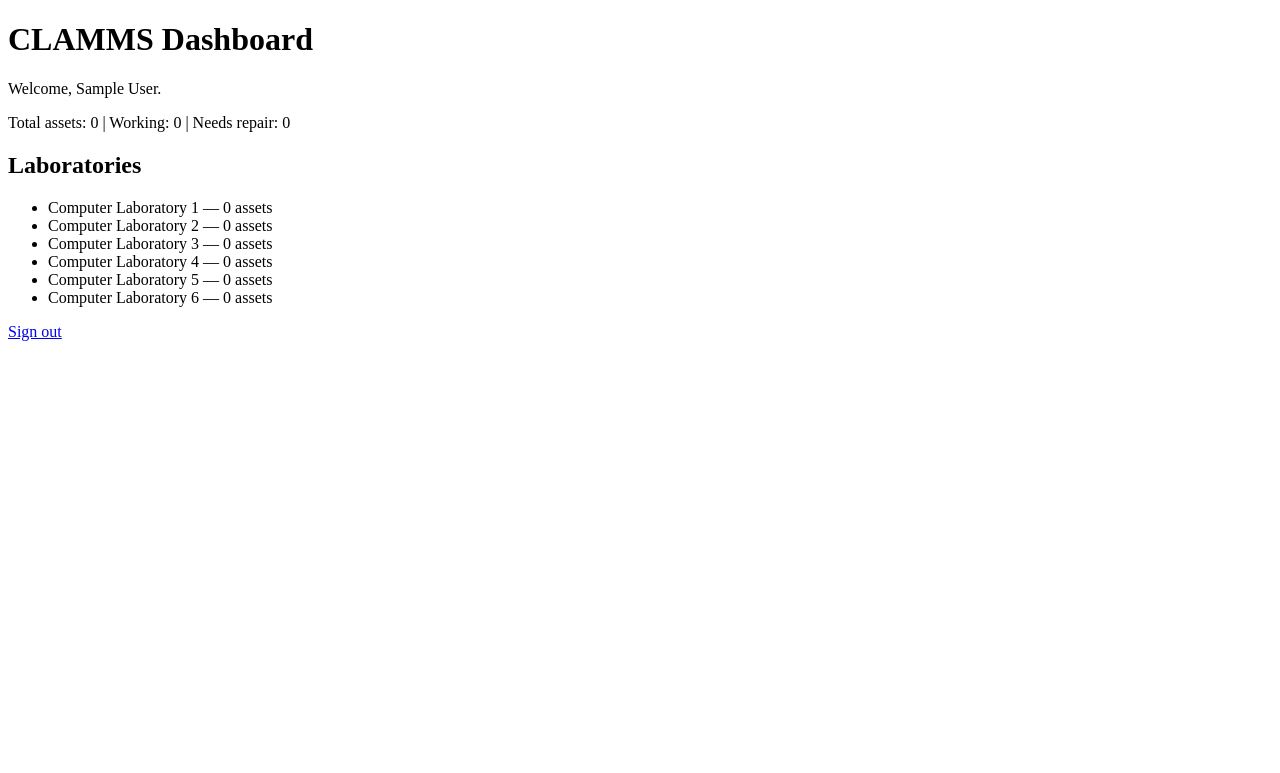
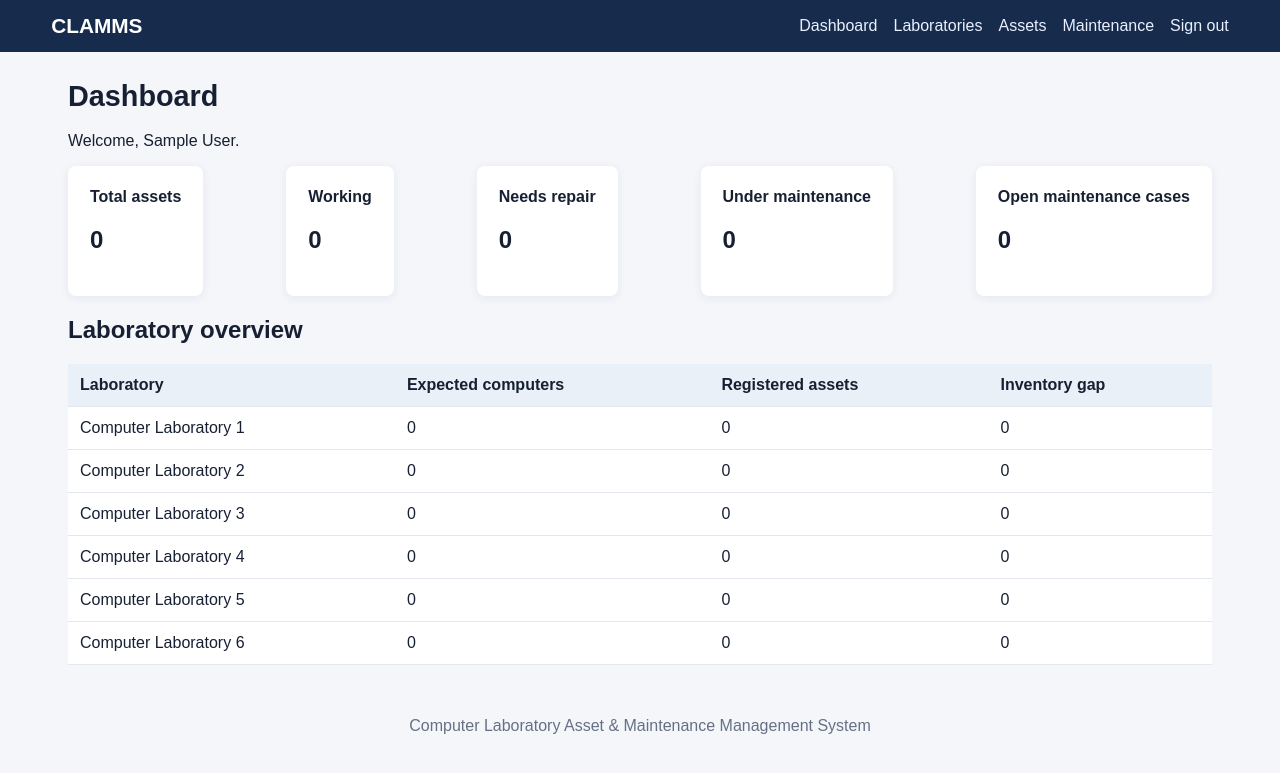
Before and after one commit to projectbaluga/CLAMMS, a PHP site: page /dashboard.php in a window 1280 px wide. Shown: the top 773 px of the page. Run offline with PHP 8.4, Linux system fonts and the light colour scheme; the visitor is signed in with stand-in values (Sample User, id 1); data comes from the database, SQL or seed files in the repository; data that the repository does not hold is empty.

Commit message:
Improve CLAMMS dashboard overview and navigation

```diff
--- a/public/dashboard.php
+++ b/public/dashboard.php
@@ -1,11 +1,23 @@
 <?php
 declare(strict_types=1);
-require_once __DIR__ . '/../config/database.php';
-if (empty($_SESSION['user_id'])) { header('Location: login.php'); exit; }
-$stats = db()->query("SELECT COUNT(*) assets, SUM(status='working') working, SUM(status='needs_repair') repair FROM assets")->fetch();
-$labs = db()->query("SELECT l.name, COUNT(a.id) asset_count FROM laboratories l LEFT JOIN assets a ON a.lab_id=l.id GROUP BY l.id ORDER BY l.id")->fetchAll();
-?><!doctype html><html lang="en"><meta charset="utf-8"><title>CLAMMS Dashboard</title>
-<h1>CLAMMS Dashboard</h1><p>Welcome, <?= htmlspecialchars($_SESSION['user_name']) ?>.</p>
-<p>Total assets: <?= (int)$stats['assets'] ?> | Working: <?= (int)$stats['working'] ?> | Needs repair: <?= (int)$stats['repair'] ?></p>
-<h2>Laboratories</h2><ul><?php foreach ($labs as $lab): ?><li><?= htmlspecialchars($lab['name']) ?> — <?= (int)$lab['asset_count'] ?> assets</li><?php endforeach; ?></ul>
-<a href="logout.php">Sign out</a></html>
+require_once __DIR__ . '/../includes/bootstrap.php';
+require_login();
+$stats=db()->query("SELECT COUNT(*) assets, COALESCE(SUM(status='working'),0) working, COALESCE(SUM(status='needs_repair'),0) repair, COALESCE(SUM(status='under_maintenance'),0) in_service FROM assets")->fetch();
+$labs=db()->query("SELECT l.id,l.name,l.computer_count,COUNT(a.id) asset_count FROM laboratories l LEFT JOIN assets a ON a.lab_id=l.id GROUP BY l.id ORDER BY l.id")->fetchAll();
+$open=(int)db()->query("SELECT COUNT(*) FROM maintenance_logs WHERE status <> 'resolved'")->fetchColumn();
+$page_title='Dashboard';
+require __DIR__ . '/../includes/header.php';
+?>
+<h1>Dashboard</h1><p>Welcome, <?= e($_SESSION['user_name'] ?? 'User') ?>.</p>
+<div class="page-head">
+<div class="panel"><strong>Total assets</strong><h2><?= (int)$stats['assets'] ?></h2></div>
+<div class="panel"><strong>Working</strong><h2><?= (int)$stats['working'] ?></h2></div>
+<div class="panel"><strong>Needs repair</strong><h2><?= (int)$stats['repair'] ?></h2></div>
+<div class="panel"><strong>Under maintenance</strong><h2><?= (int)$stats['in_service'] ?></h2></div>
+<div class="panel"><strong>Open maintenance cases</strong><h2><?= $open ?></h2></div>
+</div>
+<h2>Laboratory overview</h2>
+<table><thead><tr><th>Laboratory</th><th>Expected computers</th><th>Registered assets</th><th>Inventory gap</th></tr></thead><tbody>
+<?php foreach($labs as $lab): ?><tr><td><?= e($lab['name']) ?></td><td><?= (int)$lab['computer_count'] ?></td><td><?= (int)$lab['asset_count'] ?></td><td><?= max(0,(int)$lab['computer_count']-(int)$lab['asset_count']) ?></td></tr><?php endforeach; ?>
+</tbody></table>
+<?php require __DIR__ . '/../includes/footer.php'; ?>
```
